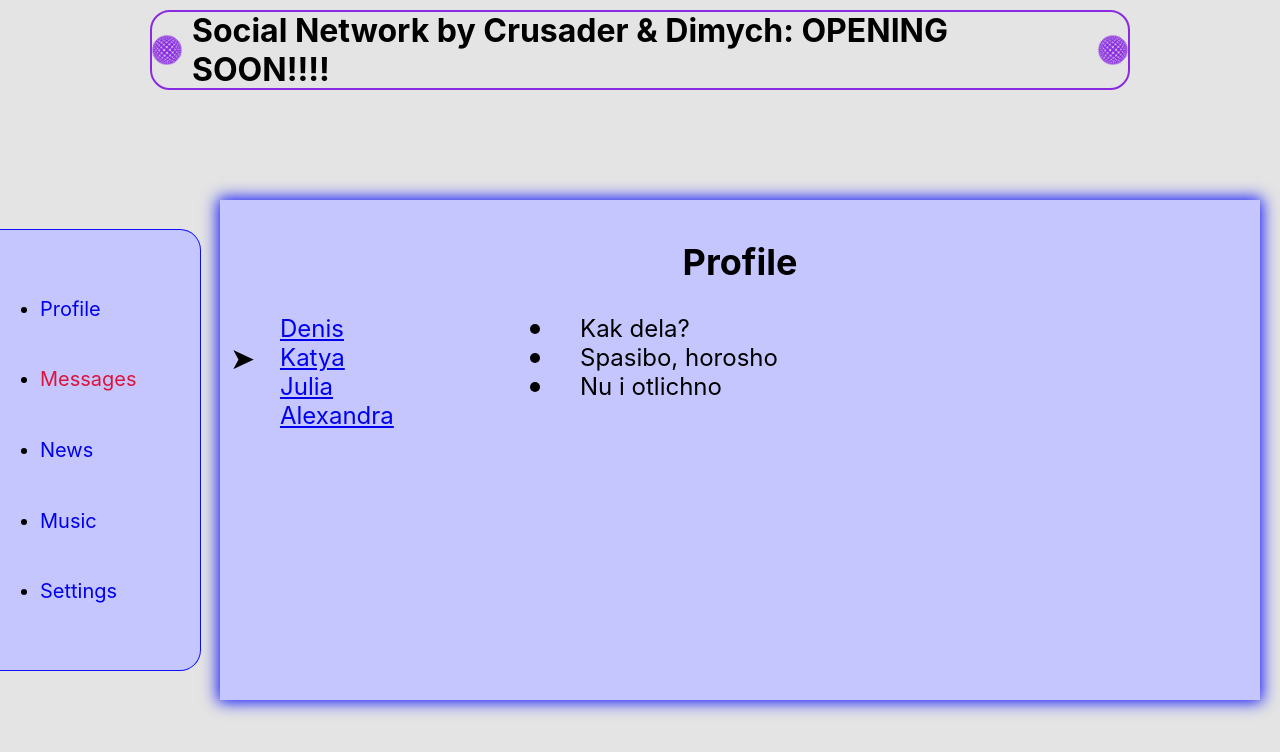
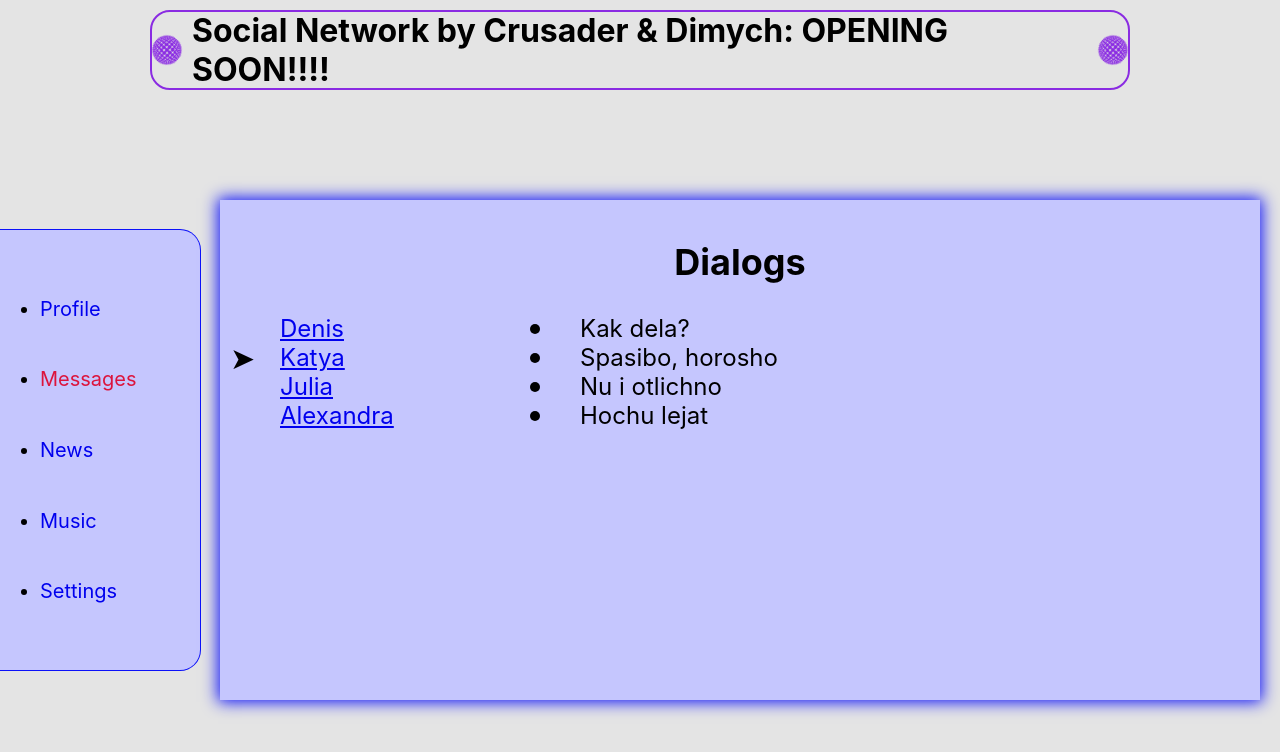
Before and after one commit to CrusaderDen/project_social_network, a React (Create React App) app: page /dialogs in a window 1280 px wide. Shown: the top 752 px of the page. Built offline with nearby package versions, Linux system fonts and the light colour scheme.

Commit message:
Add local state

```diff
--- a/src/components/Dialogs/Dialogs.tsx
+++ b/src/components/Dialogs/Dialogs.tsx
@@ -1,26 +1,45 @@
 import React from 'react';
 import s from './Dialogs.module.css'
 import {NavLink} from "react-router-dom";
+import {v1} from "uuid";
 
 
 type DialogsPropsType = {}
 
+type dialogsDataType = {
+    id: number
+    name: string
+    active: boolean
+}[]
+
+type messagesDataType = {
+    id: number
+    message: string
+}[]
+
 export const Dialogs = (props: DialogsPropsType) => {
+
+    const dialogsData: dialogsDataType = [
+        {id: 1, name: 'Denis', active: false},
+        {id: 2, name: 'Katya', active: true},
+        {id: 3, name: 'Julia', active: false},
+        {id: 4, name: 'Alexandra', active: false},
+    ]
+    const messagesData: messagesDataType = [
+        {id: 1, message: 'Kak dela?'},
+        {id: 2, message: 'Spasibo, horosho'},
+        {id: 3, message: 'Nu i otlichno'},
+        {id: 4, message: 'Hochu lejat'},
+    ]
     return (
         <div>
-            <h2 className={'pageTitle'}>Profile</h2>
+            <h2 className={'pageTitle'}>Dialogs</h2>
             <div className={s.dialogs}>
                 <div className={s.dialogsItems}>
-
-                    <DialogItem name={'Denis'} id={1}/>
-                    <DialogItem name={'Katya'} id={2} active={true}/>
-                    <DialogItem name={'Julia'} id={3}/>
-                    <DialogItem name={'Alexandra'} id={4}/>
+                    {dialogsData.map(i => <DialogItem key={i.id} name={i.name} id={i.id} active={i.active}/>)}
                 </div>
                 <div className={s.messages}>
-                    <Message messageText={'Kak dela?'}/>
-                    <Message messageText={'Spasibo, horosho'}/>
-                    <Message messageText={'Nu i otlichno'}/>
+                    {messagesData.map(i => <Message key={i.id} messageText={i.message}/>)}
                 </div>
             </div>
         </div>
@@ -30,7 +49,7 @@ export const Dialogs = (props: DialogsPropsType) => {
 type DialogItemPropsType = {
     name: string
     id: number
-    active?: boolean
+    active: boolean
 }
 
 export const DialogItem = (props: DialogItemPropsType) => {
--- a/src/components/Profile/MyPosts/MyPosts.tsx
+++ b/src/components/Profile/MyPosts/MyPosts.tsx
@@ -2,7 +2,18 @@ import React from 'react';
 import {Post} from "./Post/Post";
 import s from './MyPosts.module.css'
 
+
+type postsDataType = {
+    id: number,
+    message: string
+    likesCount: number
+}[]
+
 export const MyPosts = () => {
+    const postsData: postsDataType = [
+        {id: 1, message: 'Hi kaban', likesCount: 2},
+        {id: 2, message: 'Privet-privet!!!', likesCount: 5},
+    ]
     return (
         <div>
             <div>
@@ -11,8 +22,7 @@ export const MyPosts = () => {
                 <div>New post</div>
             </div>
             <div>
-                <Post message={'Hi kaban'} likesCount={5}/>
-                <Post message={'Privet-privet!!!'} likesCount={20}/>
+                {postsData.map(p => <Post key={p.id} message={p.message} likesCount={p.likesCount}/>)}
             </div>
         </div>
     );
```
